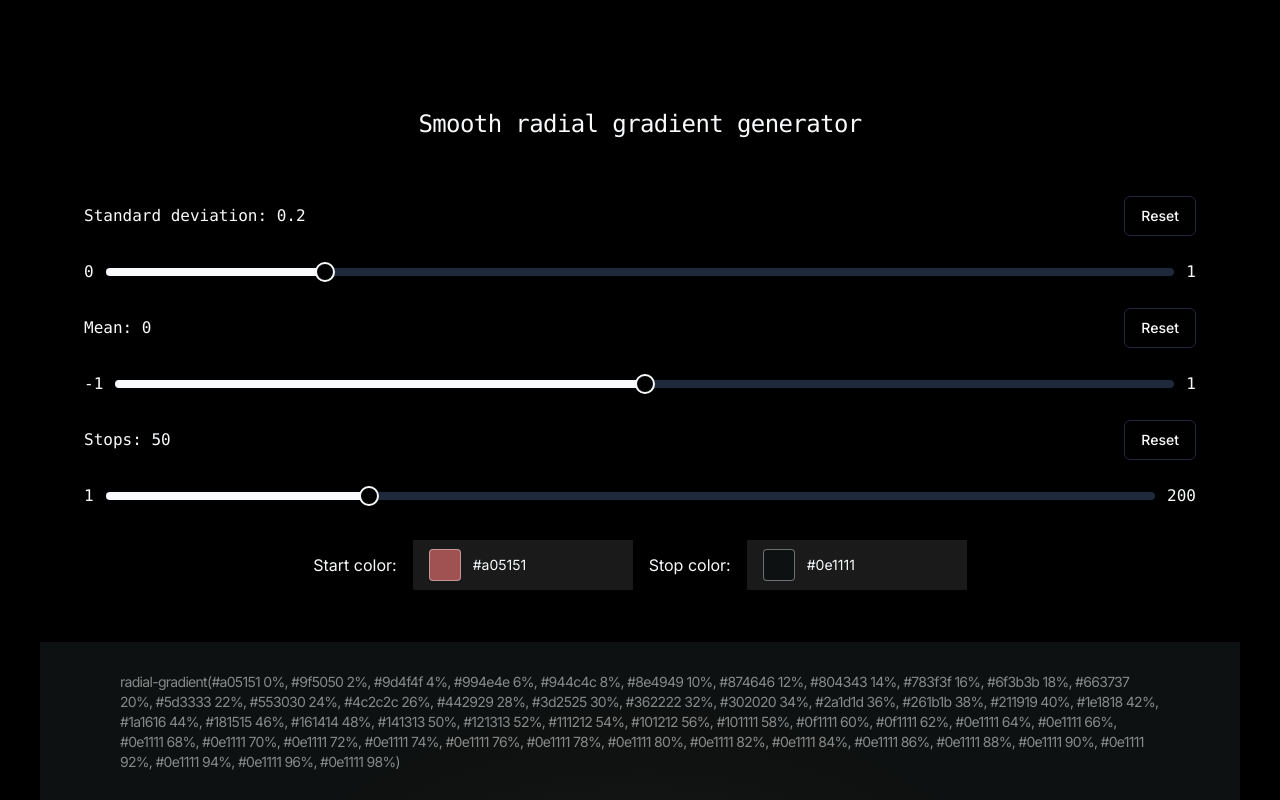
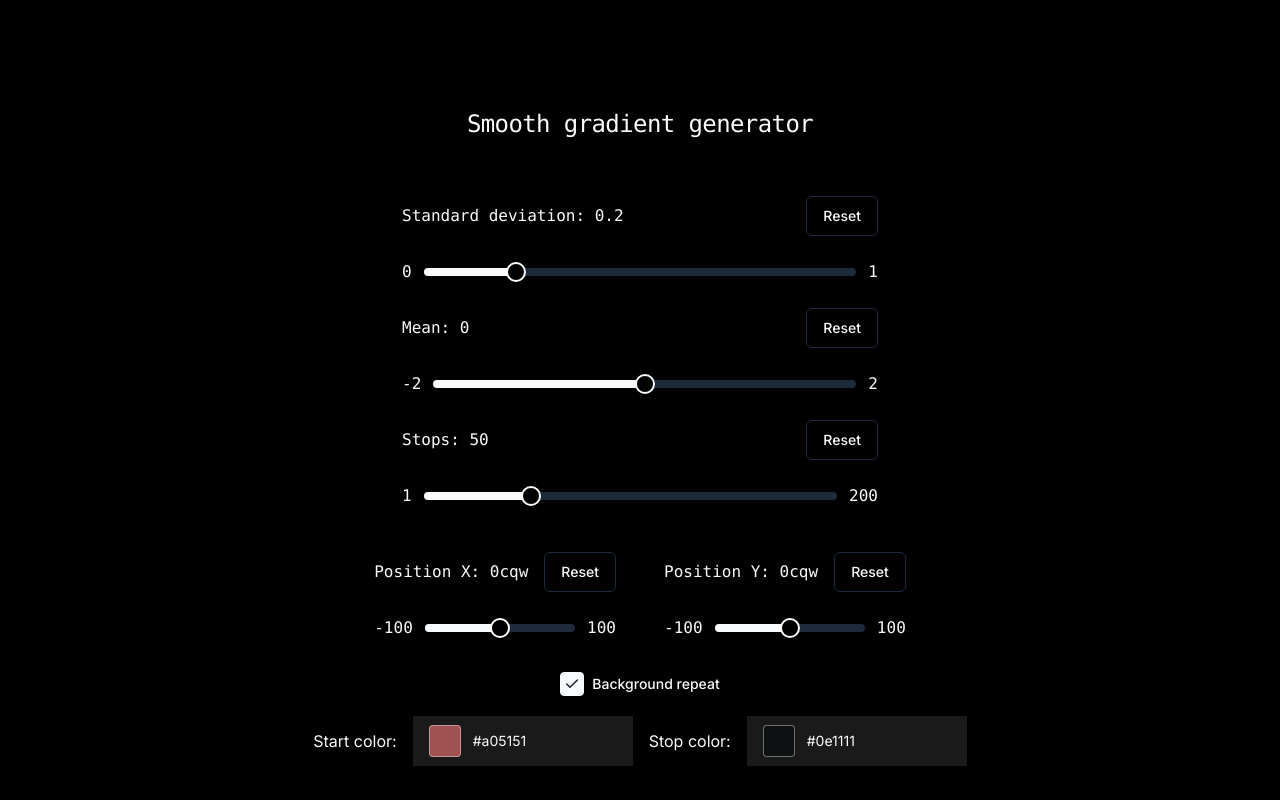
Before and after one commit to kkuchar2/smooth-gradient, a Next.js app: page / in a window 1280 px wide. Shown: the top 800 px of the page. Built offline with nearby package versions, Linux system fonts and the light colour scheme.

Commit message:
Add position options and background repeat

```diff
--- a/package.json
+++ b/package.json
@@ -9,6 +9,7 @@
     "lint": "next lint"
   },
   "dependencies": {
+    "@radix-ui/react-checkbox": "^1.0.4",
     "@radix-ui/react-popover": "^1.0.7",
     "@radix-ui/react-slider": "^1.1.2",
     "@radix-ui/react-slot": "^1.0.2",
--- a/src/app/page.tsx
+++ b/src/app/page.tsx
@@ -2,8 +2,11 @@
 
 import React, { useState } from 'react';
 
+import { CheckedState } from '@radix-ui/react-checkbox';
+
 import { ColorPicker } from '@/components/ColorPicker/ColorPicker';
 import { GradientSlider } from '@/components/GradientSlider/GradientSlider';
+import { Checkbox } from '@/components/ui/checkbox';
 import styles from '@/styles/Index.module.scss';
 
 const pi = 3.14159;
@@ -113,16 +116,24 @@
     const [stdDev, setStdDev] = React.useState(0.20);
     const [mean, setMean] = React.useState(0);
     const [stops, setStops] = React.useState(50);
+    const [positionX, setPositionX] = React.useState(0);
+    const [positionY, setPositionY] = React.useState(0);
+    const [backgroundRepeatEnabled, setBackgroundRepeatEnabled] = React.useState(true);
 
     const [gradient] = generateGradient(startColor, stopColor, stops, mean, stdDev);
+
+    const onCheckedChange = (checked: CheckedState) => {
+        setBackgroundRepeatEnabled(typeof checked === 'boolean' ? checked : false);
+    };
 
     return (
         <main className={'flex min-h-screen flex-col items-center justify-between p-24'}>
 
             <div className={styles.container}>
                 <div
-                    className={'m-3 text-center font-mono text-2xl tracking-tight'}>{'Smooth radial gradient generator'}</div>
-                <div className={'p-8'}>
+                    className={'m-3 text-center font-mono text-2xl tracking-tight'}>{'Smooth gradient generator'}</div>
+                <div className={'flex flex-col items-center p-8'}>
+                    <div className={'min-w-[500px]'}>
                         <GradientSlider
                             title={`Standard deviation: ${stdDev}`}
                             min={stdDevMin}
@@ -133,8 +144,8 @@
                             onReset={() => setStdDev(0.2)}/>
                         <GradientSlider
                             title={`Mean: ${mean}`}
-                        min={-1}
-                        max={1}
+                            min={-2}
+                            max={2}
                             step={0.01}
                             defaultValue={0}
                             onValueChange={setMean}
@@ -147,6 +158,37 @@
                             defaultValue={50}
                             onValueChange={setStops}
                             onReset={() => setStops(50)}/>
+                    </div>
+                    <div className={'flex flex-col items-center justify-center gap-6 p-5 md:flex-row'}>
+                        <GradientSlider
+                            title={`Position X: ${positionX}cqw`}
+                            min={-100}
+                            max={100}
+                            step={1}
+                            defaultValue={0}
+                            onValueChange={setPositionX}
+                            onReset={() => setPositionX(0)}/>
+                        <GradientSlider
+                            title={`Position Y: ${positionY}cqw`}
+                            min={-100}
+                            max={100}
+                            step={1}
+                            defaultValue={0}
+                            onValueChange={setPositionY}
+                            onReset={() => setPositionY(0)}/>
+                    </div>
+                    <div className={'items-top flex items-center justify-center space-x-2'}>
+                        <Checkbox id={'terms1'} className={'size-6'} checked={backgroundRepeatEnabled}
+                            onCheckedChange={onCheckedChange}/>
+                        <div className={'grid gap-1.5 leading-none'}>
+                            <label
+                                htmlFor={'terms1'}
+                                className={'text-sm font-medium leading-none peer-disabled:cursor-not-allowed peer-disabled:opacity-70'}
+                            >
+                                {'Background repeat'}
+                            </label>
+                        </div>
+                    </div>
                     <div className={'flex flex-col items-center justify-center gap-4 p-5 md:flex-row'}>
                         <div>{'Start color: '}</div>
                         <ColorPicker color={startColor} setColor={setStartColor}/>
@@ -156,9 +198,14 @@
                 </div>
 
                 <div style={{
+                    border: '1px solid #ffffff66',
                     position: 'relative',
                     mixBlendMode: 'lighten',
+                    backgroundPositionX: `${positionX}cqw`,
+                    backgroundPositionY: `${positionY}cqw`,
+                    backgroundRepeat: backgroundRepeatEnabled ? 'repeat' : 'no-repeat',
                     backgroundImage: gradient,
+                    // backgroundSize: '20cqw 20cqw',
                     width: '100cqw',
                     height: '100cqw',
                 }}>
--- a/src/components/GradientSlider/GradientSlider.tsx
+++ b/src/components/GradientSlider/GradientSlider.tsx
@@ -20,7 +20,7 @@
     return <div>
         <div className={'flex items-center justify-between p-3'}>
             <div className={'font-mono'}>{title}</div>
-            <Button variant={'outline'} onClick={onReset}>
+            <Button variant={'outline'} className={'ml-4'} onClick={onReset}>
                 {'Reset'}
             </Button>
         </div>
--- /dev/null
+++ b/src/components/ui/checkbox.tsx
@@ -0,0 +1,31 @@
+'use client';
+
+import * as React from 'react';
+
+import * as CheckboxPrimitive from '@radix-ui/react-checkbox';
+import { Check } from 'lucide-react';
+
+import { cn } from '@/lib/utils';
+
+const Checkbox = React.forwardRef<
+React.ElementRef<typeof CheckboxPrimitive.Root>,
+React.ComponentPropsWithoutRef<typeof CheckboxPrimitive.Root>
+>(({ className, ...props }, ref) => (
+    <CheckboxPrimitive.Root
+        ref={ref}
+        className={cn(
+            'peer h-4 w-4 shrink-0 rounded-sm border border-primary ring-offset-background focus-visible:outline-none focus-visible:ring-2 focus-visible:ring-ring focus-visible:ring-offset-2 disabled:cursor-not-allowed disabled:opacity-50 data-[state=checked]:bg-primary data-[state=checked]:text-primary-foreground',
+            className
+        )}
+        {...props}
+    >
+        <CheckboxPrimitive.Indicator
+            className={cn('flex items-center justify-center text-current')}
+        >
+            <Check className={'size-4'}/>
+        </CheckboxPrimitive.Indicator>
+    </CheckboxPrimitive.Root>
+));
+Checkbox.displayName = CheckboxPrimitive.Root.displayName;
+
+export { Checkbox };
```
Also changed, not shown: 2 other files (tests, documents, lock files or other folders). Lines whose indentation alone changed are shown as unchanged.
